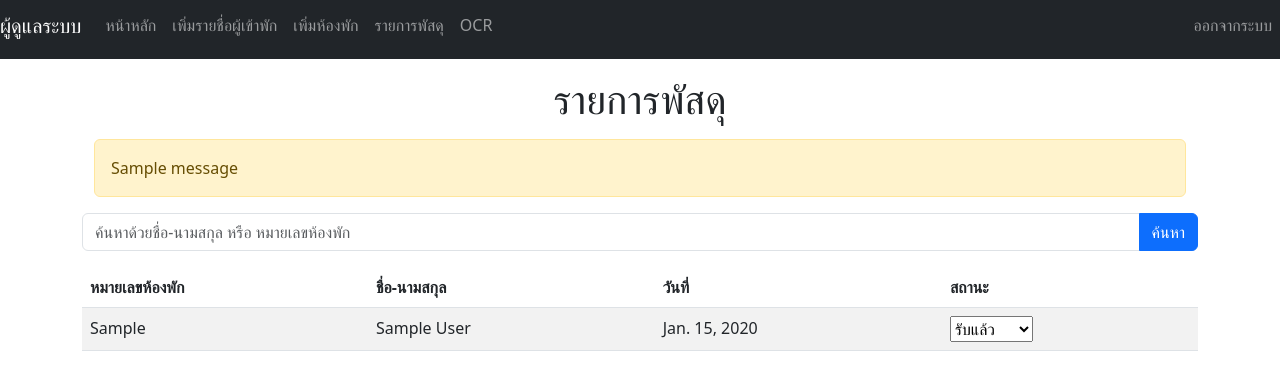
After one commit to danainan/django_project, a Django app: page /summary/ in a window 1280 px wide. The commit adds this page. Shown: the top 390 px of the page. Run offline with Django 4.2, Linux system fonts and the light colour scheme; a user stored in the database is signed in; tables that the repository leaves empty hold one stand-in row (values such as "Sample post"); one stand-in notice (Sample message) is shown.

Commit message:
lasted before midterm

```diff
--- a/ocr/templates/index.html
+++ b/ocr/templates/index.html
@@ -237,6 +237,7 @@
                                 <input type="hidden" name="room_num" value="{{ doc.room_num }}" class="form-control">
                             </button>
                         </form>
+
 
                         {% elif document == ' ' %}
                             <p>
--- a/ocr/templates/navbar.html
+++ b/ocr/templates/navbar.html
@@ -16,6 +16,9 @@
               <a class="nav-link h5 " href="/project/add-rooms">เพิ่มห้องพัก</a>
             </li>
             <li class="nav-item">
+                <a class="nav-link h5 " href="/project/summary">รายการพัสดุ</a>
+            </li>
+            <li class="nav-item">
                 <a class="nav-link h5 " href="/ocr">OCR</a>
               </li>
         </ul>
--- a/project/templates/std/navbar.html
+++ b/project/templates/std/navbar.html
@@ -15,6 +15,9 @@
           <li class="nav-item">
             <a class="nav-link h5 " href="/project/add-rooms">เพิ่มห้องพัก</a>
           </li>
+          <li class="nav-item">
+            <a class="nav-link h5 " href="/project/summary">รายการพัสดุ</a>
+          </li>
           <li class="nav-item ml-auto">
             <a class="nav-link h5 " href="/ocr">OCR</a>
           </li>
--- /dev/null
+++ b/project/templates/std/summary.html
@@ -0,0 +1,67 @@
+<!DOCTYPE html>
+<html lang="en">
+<head>
+    <meta charset="UTF-8">
+    <meta name="viewport" content="width=device-width, initial-scale=1.0">
+    <title>Summary Parcels</title>
+    <link href="https://cdn.jsdelivr.net/npm/bootstrap@5.3.0/dist/css/bootstrap.min.css" rel="stylesheet"
+    integrity="sha384-9ndCyUaIbzAi2FUVXJi0CjmCapSmO7SnpJef0486qhLnuZ2cdeRhO02iuK6FUUVM" crossorigin="anonymous">
+    <script src="https://cdn.jsdelivr.net/npm/bootstrap@5.3.0/dist/js/bootstrap.bundle.min.js"
+    integrity="sha384-geWF76RCwLtnZ8qwWowPQNguL3RmwHVBC9FhGdlKrxdiJJigb/j/68SIy3Te4Bkz"
+    crossorigin="anonymous"></script>
+</head>
+<body>
+    {% include 'std/navbar.html' %}
+
+    <h1 class="text-center my-3">รายการพัสดุ</h1>
+    <div class="container">
+        <div class="row">
+            <div class="col-md-12">
+                {% if messages %}
+                <div class="container">
+                    <div class="row">
+                        <div class="col-md-12">
+                            <div id="alert-container">
+                                {% for message in messages %}
+                                    <div class="alert alert-warning">{{ message }}</div>
+                                {% endfor %}
+                            </div>
+                        </div>
+                    </div>
+                </div>
+                {% endif %}
+                <form method="GET">
+                    <div class="input-group mb-3">
+                        <input type="text" name="search" class="form-control" placeholder="ค้นหาด้วยชื่อ-นามสกุล หรือ หมายเลขห้องพัก">
+                        <button class="btn btn-primary" type="submit">ค้นหา</button>
+                    </div>
+                </form>
+                <table class="table table-striped">
+                    <thead>
+                        <tr>
+                            <th scope="col">หมายเลขห้องพัก</th>
+                            <th scope="col">ชื่อ-นามสกุล</th>
+                            <th scope="col">วันที่</th>
+                            <th scope="col">สถานะ</th>
+                        </tr>
+                    </thead>
+                    <tbody>
+                        {% for document in documents %}
+                        <tr>
+                            <td>{{ document.room_num }}</td>
+                            <td>{{ document.firstname }} {{document.last_name}}</td>
+                            <td>{{ document.date }}</td>
+                            <td>
+                                <select name="status">
+                                    <option value="รับแล้ว" {% if document.status == 'รับแล้ว' %}selected{% endif %}>รับแล้ว</option>
+                                    <option value="ยังไม่ได้รับ" {% if document.status == 'ยังไม่ได้รับ' %}selected{% endif %}>ยังไม่ได้รับ</option>
+                                </select>
+                            </td>
+                        </tr>
+                        {% endfor %}
+                    </tbody>
+                </table>
+            </div>
+        </div>
+</body>
+</html>
--- a/project/urls.py
+++ b/project/urls.py
@@ -3,7 +3,7 @@ from .views import *
 from django.contrib import admin
 
 urlpatterns = [
-    path("", index),
+    path("", login),
     path("home/", home),
     path("add-users/", users_add),
     path("delete-users/<int:roll>", users_delete),
@@ -12,4 +12,5 @@ urlpatterns = [
     path("login/", login, name="login"),
     path("logout/", logout),
     path("add-rooms/", room_add),
+    path("summary/", summary),
 ]
--- a/project/views.py
+++ b/project/views.py
@@ -8,7 +8,32 @@ from django.http import HttpResponse ,HttpResponseBadRequest
 from django.contrib import messages
 from django.contrib.auth.decorators import login_required
 from django.db.models import Q
+from ocr.models import Document
 
+
+@login_required(login_url='/login/')
+def summary(request):
+
+    if request.method == 'GET' and 'search' in request.GET:
+        search_query = request.GET.get('search')
+        if not search_query:
+            messages.warning(request, 'กรุณากรอกข้อมูลที่ถูกต้องเช่น ชื่อ-นามสกุล หรือ หมายเลขห้องพัก')
+            documents = Document.objects.all().order_by('room_num')
+
+        else:
+            documents = Document.objects.filter(
+                Q(firstname__icontains=search_query) |
+                Q(last_name__icontains=search_query) |
+                Q(room_num__icontains=search_query)
+            ).order_by('room_num')
+    else:
+        documents = Document.objects.all().order_by('room_num')
+
+
+
+
+
+    return render(request, 'std/summary.html' ,{'documents': documents})
 
 def index(request):
     return render(request, 'std/index.html')
@@ -111,9 +136,10 @@ def users_update(request, roll):
     rooms = Rooms.objects.all()
     room_data = []
 
+
     for room in rooms:
         current_occupancy = Users.objects.filter(room_num=room.room_number).exclude(pk=roll).count()
-        room_status = f"{room.room_number} (ห้องพักเต็มแล้ว)" if current_occupancy >= int(room.room_capacity) else room.room_number
+        room_status = f"{room.room_number} (ห้องพักเต็มแล้ว)" if current_occupancy >= int(room.room_capacity) else f"{room.room_number} ({current_occupancy}/{room.room_capacity} คน)"
         room_data.append((room.room_number, room_status))
 
     return render(request, 'std/update_u.html', {'project': project, 'room_data': room_data})
```
Also changed, not shown: ocr/views.py (+5 -4 lines), project/templates/std/update_u.html (+7 -0 lines).
